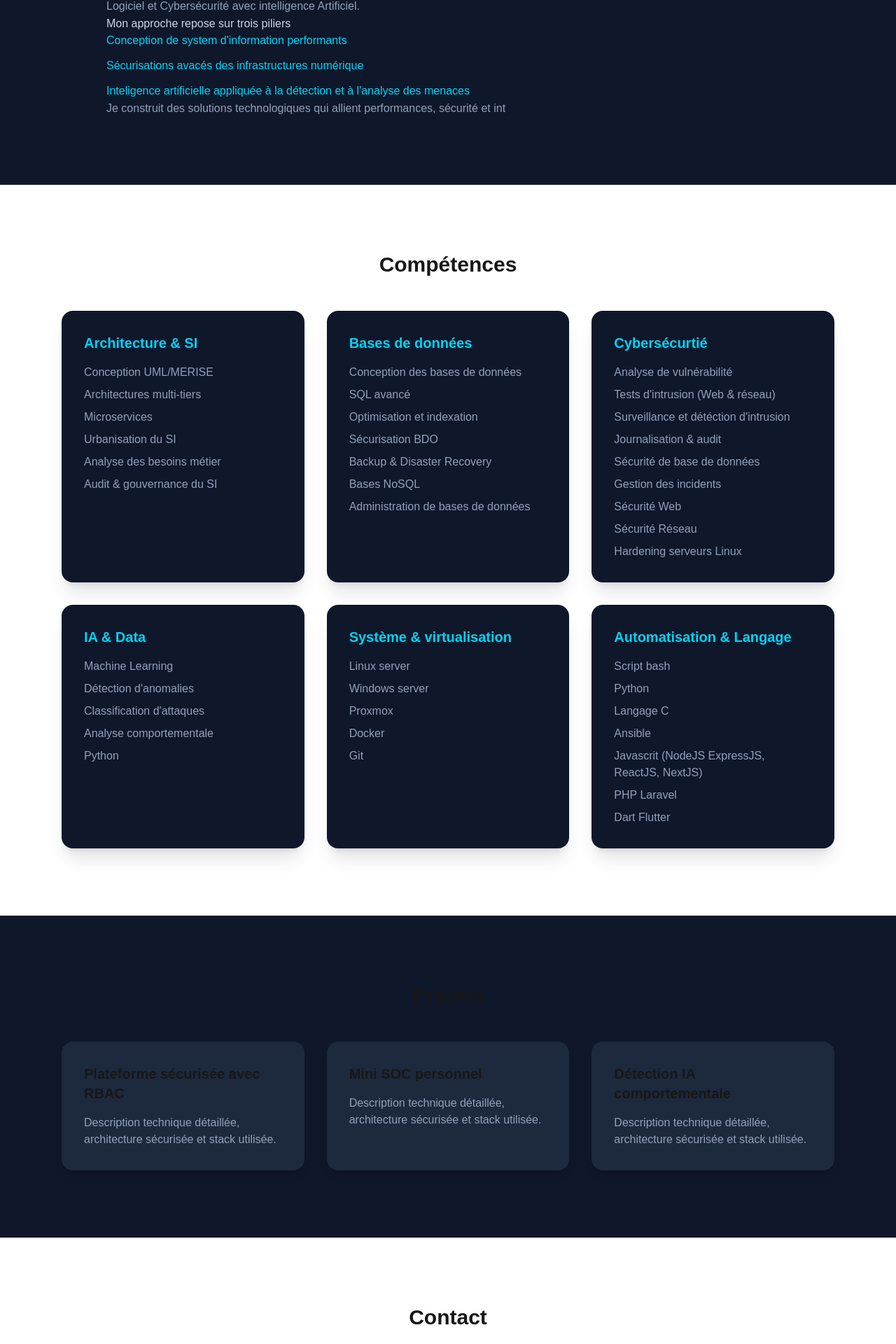
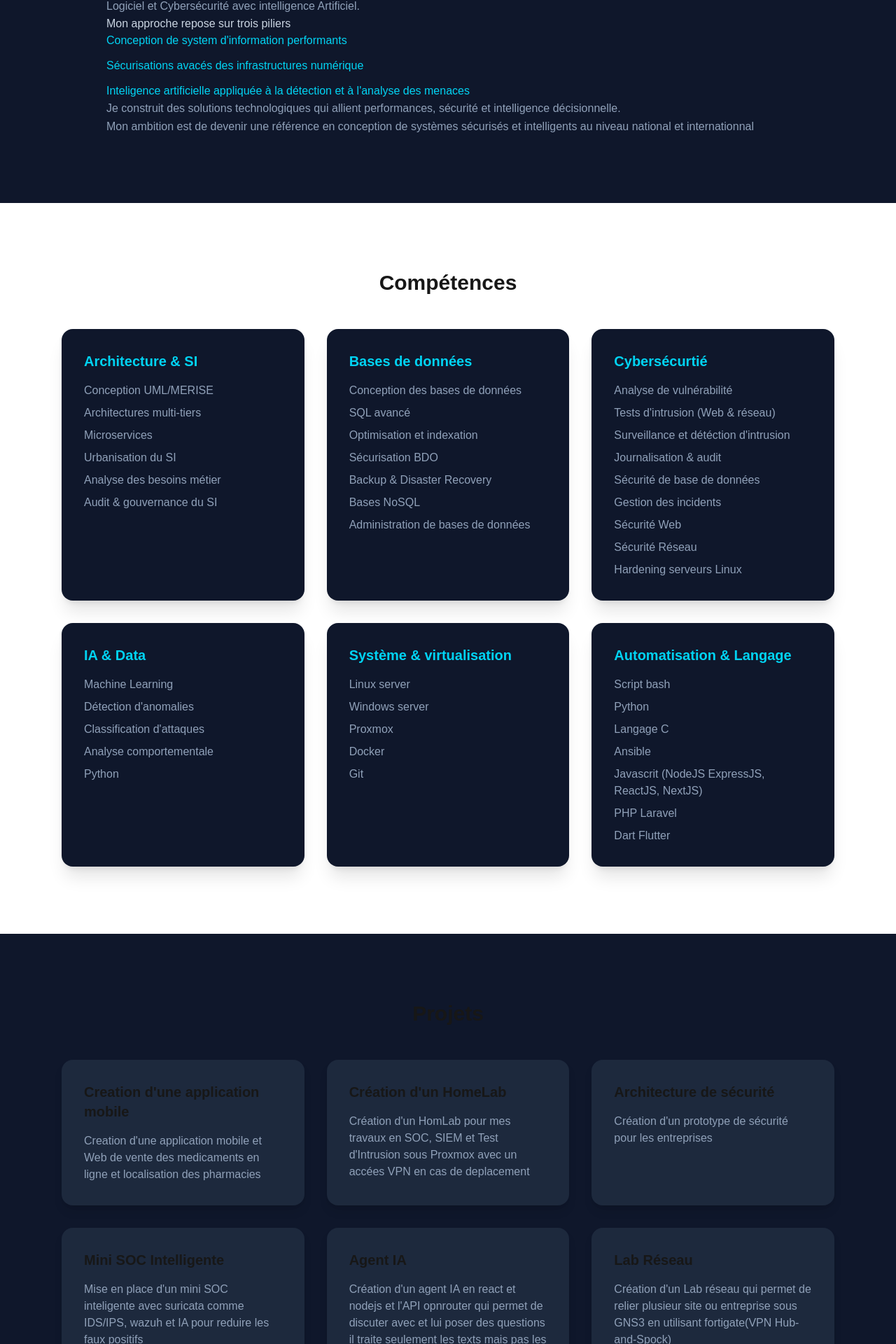
Before and after one commit to djouneid23/houlam_portfolio, a Next.js app: page / in a window 1280 px wide. Shown: the part 994-2914 px from the top of the page at 70% size. Built offline with nearby package versions, Linux system fonts and the light colour scheme.

Commit message:
Modification du contenu

```diff
--- a/components/About.tsx
+++ b/components/About.tsx
@@ -7,15 +7,17 @@ export default function About() {
           Ingénieur orineté architecture des systèmes d&apos;information, sécurité avancée et intellignece artificielle, je combine une expertise
           en Génie Logiciel et Cybersécurité avec intelligence Artificiel.
         </p>
-
         <div className="space-y-3 text-slate-300">
               Mon approche repose sur trois piliers
-              <p><span className="text-cyan-400">Conception de system d'information performants</span></p>
+              <p><span className="text-cyan-400">Conception de system d&apos;information performants</span></p>
               <p><span className="text-cyan-400">Sécurisations avacés des infrastructures numérique</span></p>
               <p><span className="text-cyan-400">Inteligence artificielle appliquée à la détection et à l&apos;analyse des menaces</span></p>
         </div>
         <p className="text-slate-400 leading-relaxed">
-          Je construit des solutions technologiques qui allient performances, sécurité et int
+          Je construit des solutions technologiques qui allient performances, sécurité et intelligence décisionnelle.
+        </p>
+        <p className="text-slate-400 leading-relaxed">
+          Mon ambition est de devenir une référence en conception de systèmes sécurisés et intelligents au niveau national et internationnal
         </p>
       </div>
     </section>
--- a/components/Projects.tsx
+++ b/components/Projects.tsx
@@ -1,3 +1,5 @@
+import { title } from "process";
+
 // =============================
 export default function Projects() {
   const projects = [
@@ -11,11 +13,36 @@ export default function Projects() {
       <div className="max-w-6xl mx-auto px-6">
         <h3 className="text-3xl font-bold mb-12 text-center">Projets</h3>
         <div className="grid md:grid-cols-3 gap-8">
-          {projects.map((project, index) => (
+          {[
+            {
+              title: "Creation d'une application mobile",
+              desc: "Creation d'une application mobile et Web de vente des medicaments en ligne et localisation des pharmacies"
+            },
+            {
+              title: "Création d'un HomeLab",
+              desc: "Création d'un HomLab pour mes travaux en SOC, SIEM et Test d'Intrusion sous Proxmox avec un accées VPN en cas de deplacement"
+            },
+            {
+              title: "Architecture de sécurité",
+              desc: "Création d'un prototype de sécurité pour les entreprises"
+            },
+            {
+              title: "Mini SOC Intelligente",
+              desc : "Mise en place d'un mini SOC inteligente avec suricata comme IDS/IPS, wazuh et IA pour reduire les faux positifs"
+            },
+            {
+              title: "Agent IA",
+              desc: "Création d'un agent IA en react et nodejs et l'API opnrouter qui permet de discuter avec et lui poser des questions il traite seulement les texts mais pas les fichiers"
+            },
+            {
+              title : "Lab Réseau",
+              desc: "Création d'un Lab réseau qui permet de relier plusieur site ou entreprise sous GNS3 en utilisant fortigate(VPN Hub-and-Spock) "
+            }
+          ].map((project, index) => (
             <div key={index} className="bg-slate-800 p-8 rounded-2xl shadow-lg hover:scale-105 transition-transform">
-              <h4 className="text-xl font-semibold mb-4">{project}</h4>
+              <h4 className="text-xl font-semibold mb-4">{project.title}</h4>
               <p className="text-slate-400">
-                Description technique détaillée, architecture sécurisée et stack utilisée.
+                {project.desc}
               </p>
             </div>
           ))}
```
